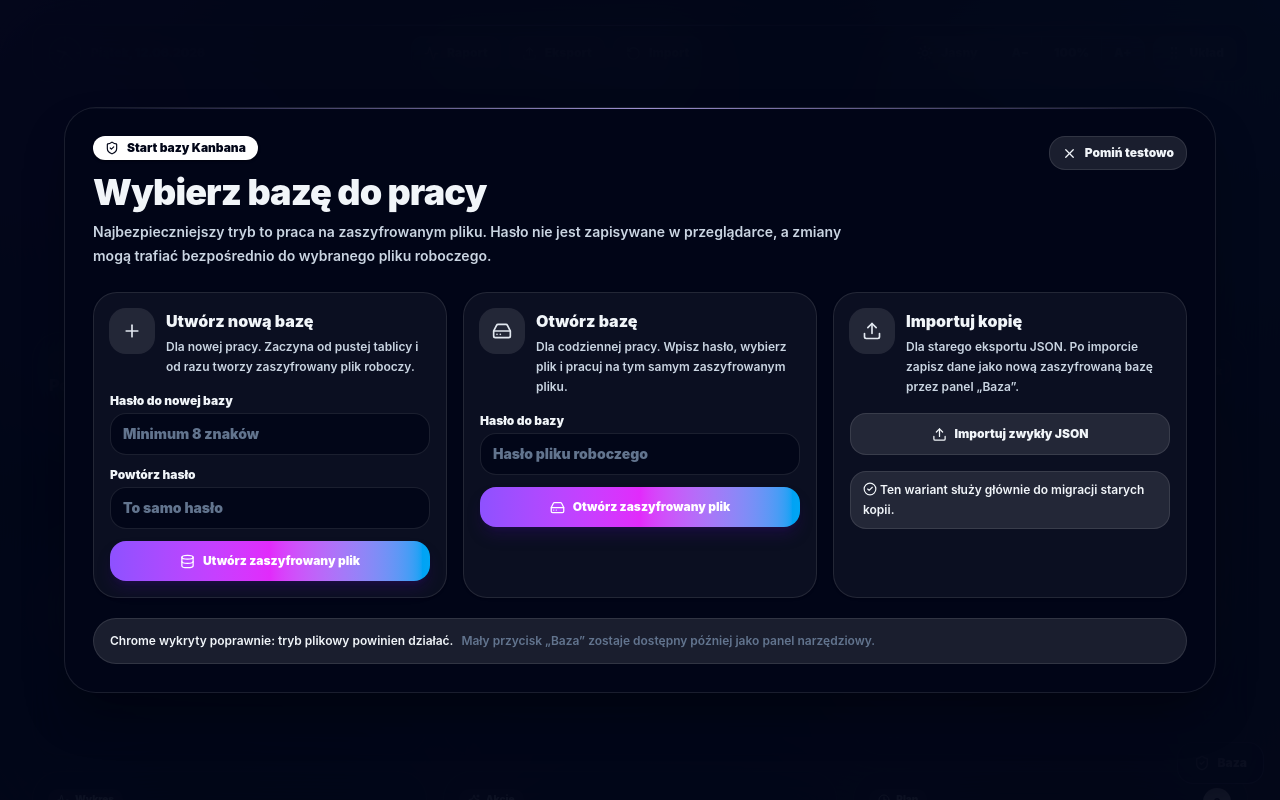
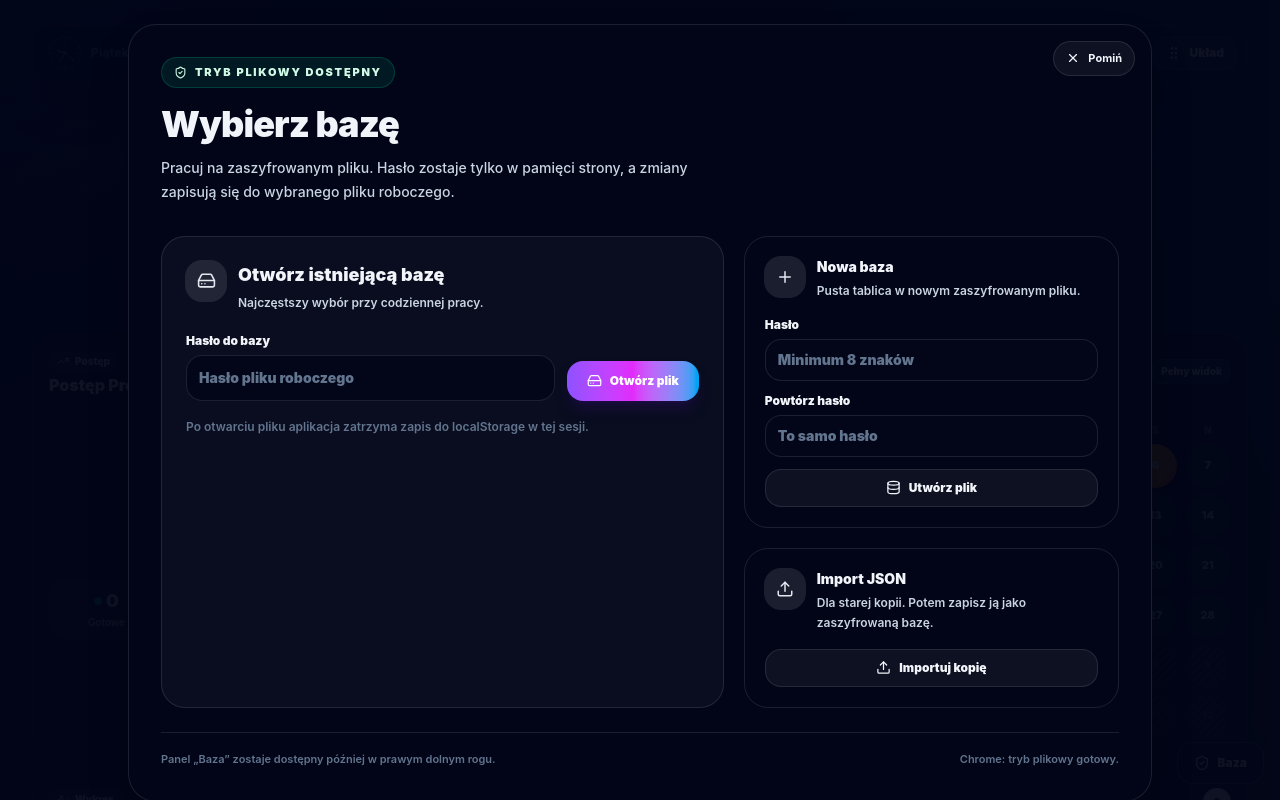
Before and after one commit to KurkaGetrurka/Project_kanban_local, a React (Vite) app: page / in a window 1280 px wide. Shown: the top 800 px of the page. Built offline with nearby package versions, Linux system fonts and the light colour scheme.

Commit message:
Refine startup database gate minimalist layout

```diff
--- a/src/kanban/components/startup-database-gate.jsx
+++ b/src/kanban/components/startup-database-gate.jsx
@@ -1,5 +1,5 @@
 import React, { useEffect, useMemo, useRef, useState } from "react";
-import { CheckCircle2, Database, HardDrive, Plus, ShieldCheck, Upload, X } from "lucide-react";
+import { Database, HardDrive, Plus, ShieldCheck, Upload, X } from "lucide-react";
 
 import {
   LEGACY_KEYS,
@@ -66,20 +66,33 @@ export function StartupDatabaseGate() {
   const t = useMemo(() => theme[themeMode] || theme.dark, [themeMode]);
   const isDark = themeMode === "dark";
 
+  const pageTheme = isDark
+    ? "bg-slate-950/95 text-slate-100"
+    : "bg-slate-50/95 text-slate-950";
   const shellTheme = isDark
-    ? "border-white/10 bg-slate-950/95 text-slate-100 shadow-black/40"
-    : "border-white/70 bg-white/95 text-slate-900 shadow-slate-200/70";
-  const panelTheme = isDark
-    ? "border-white/10 bg-white/[0.045] text-slate-100"
-    : "border-slate-200 bg-white/80 text-slate-900";
+    ? "border-white/10 bg-slate-950/96 shadow-black/30"
+    : "border-slate-200 bg-white shadow-slate-200/70";
+  const mainPanelTheme = isDark
+    ? "border-white/10 bg-white/[0.035]"
+    : "border-slate-200 bg-slate-50/70";
+  const secondaryPanelTheme = isDark
+    ? "border-white/10 bg-transparent hover:bg-white/[0.035]"
+    : "border-slate-200 bg-white hover:bg-slate-50";
   const mutedText = isDark ? "text-slate-300" : "text-slate-600";
   const softText = isDark ? "text-slate-500" : "text-slate-400";
   const inputTheme = isDark
     ? "border-white/10 bg-slate-950 text-slate-100 placeholder:text-slate-500"
     : "border-slate-200 bg-white text-slate-900 placeholder:text-slate-400";
   const secondaryButton = isDark
-    ? "border-white/10 bg-white/10 text-slate-100 hover:bg-white/15"
-    : "border-slate-200 bg-white/85 text-slate-700 hover:bg-white";
+    ? "border-white/10 bg-white/5 text-slate-100 hover:bg-white/10"
+    : "border-slate-200 bg-white text-slate-700 hover:bg-slate-50";
+  const statusPill = fileSystemSupported
+    ? isDark
+      ? "border-emerald-400/20 bg-emerald-400/10 text-emerald-100"
+      : "border-emerald-200 bg-emerald-50 text-emerald-800"
+    : isDark
+      ? "border-amber-300/20 bg-amber-300/10 text-amber-100"
+      : "border-amber-200 bg-amber-50 text-amber-900";
 
   useEffect(() => {
     setFileSystemSupported(isFileSystemAccessSupported());
@@ -242,59 +255,92 @@ export function StartupDatabaseGate() {
   if (!visible) return null;
 
   return (
-    <div
-      className={cx(
-        "fixed inset-0 z-[80] flex items-center justify-center overflow-y-auto p-4 backdrop-blur-2xl",
-        isDark ? "bg-slate-950/90" : "bg-slate-100/85"
-      )}
-    >
-      <div className={cx("relative w-full max-w-6xl overflow-hidden rounded-[2rem] border p-5 shadow-2xl sm:p-7", shellTheme)}>
-        <div className="pointer-events-none absolute inset-x-0 top-0 h-px bg-gradient-to-r from-transparent via-violet-300/80 to-transparent" />
-
-        <div className="mb-6 flex flex-col gap-4 md:flex-row md:items-start md:justify-between">
-          <div>
-            <div className={cx("mb-3 inline-flex items-center gap-2 rounded-full px-3 py-1 text-xs font-black shadow-sm", t.buttonPrimary)}>
-              <ShieldCheck size={14} /> Start bazy Kanbana
-            </div>
-            <h1 className="text-3xl font-black tracking-tight sm:text-4xl">Wybierz bazę do pracy</h1>
-            <p className={cx("mt-2 max-w-3xl text-sm font-semibold leading-6", mutedText)}>
-              Najbezpieczniejszy tryb to praca na zaszyfrowanym pliku. Hasło nie jest zapisywane w przeglądarce, a zmiany mogą trafiać bezpośrednio do wybranego pliku roboczego.
-            </p>
-          </div>
-
+    <div className={cx("fixed inset-0 z-[80] overflow-y-auto p-4 sm:p-6", pageTheme)}>
+      <div className="mx-auto flex min-h-full w-full max-w-5xl items-center justify-center">
+        <div className={cx("relative w-full rounded-[1.75rem] border p-5 shadow-2xl sm:p-8", shellTheme)}>
           <button
             type="button"
             onClick={() => setVisible(false)}
-            className={cx("inline-flex items-center gap-2 self-start rounded-2xl border px-3 py-2 text-xs font-black transition hover:-translate-y-0.5", secondaryButton)}
+            className={cx("absolute right-4 top-4 inline-flex items-center gap-2 rounded-full border px-3 py-2 text-[11px] font-bold transition hover:-translate-y-0.5", secondaryButton)}
             title="Przejdź do tablicy bez otwierania bazy"
           >
-            <X size={15} /> Pomiń testowo
+            <X size={14} /> Pomiń
           </button>
+
+          <header className="mb-8 max-w-2xl pr-24">
+            <div className={cx("mb-4 inline-flex items-center gap-2 rounded-full border px-3 py-1.5 text-[11px] font-black uppercase tracking-[0.16em]", statusPill)}>
+              <ShieldCheck size={13} />
+              {fileSystemSupported ? "Tryb plikowy dostępny" : "Wymagany Chrome / Edge"}
             </div>
+            <h1 className="text-3xl font-black tracking-tight sm:text-4xl">Wybierz bazę</h1>
+            <p className={cx("mt-3 text-sm font-medium leading-6", mutedText)}>
+              Pracuj na zaszyfrowanym pliku. Hasło zostaje tylko w pamięci strony, a zmiany zapisują się do wybranego pliku roboczego.
+            </p>
+          </header>
 
           {notice && (
-          <div className={cx("mb-5 rounded-3xl border px-4 py-3 text-xs font-bold leading-5", secondaryButton)}>
+            <div className={cx("mb-5 rounded-2xl border px-4 py-3 text-xs font-bold leading-5", secondaryButton)}>
               {notice}
             </div>
           )}
 
-        <div className="grid gap-4 lg:grid-cols-3">
-          <section className={cx("rounded-3xl border p-4 shadow-sm", panelTheme)}>
-            <div className="mb-4 flex items-start gap-3">
-              <span className={cx("flex h-11 w-11 shrink-0 items-center justify-center rounded-2xl ring-1", t.chip)}>
-                <Plus size={20} />
+          <div className="grid gap-5 lg:grid-cols-[1.2fr_0.8fr]">
+            <section className={cx("rounded-[1.5rem] border p-5 sm:p-6", mainPanelTheme)}>
+              <div className="mb-5 flex items-start gap-3">
+                <span className={cx("flex h-10 w-10 shrink-0 items-center justify-center rounded-2xl ring-1", t.chip)}>
+                  <HardDrive size={19} />
                 </span>
                 <div>
-                <h2 className="text-base font-black">Utwórz nową bazę</h2>
+                  <h2 className="text-lg font-black">Otwórz istniejącą bazę</h2>
                   <p className={cx("mt-1 text-xs font-semibold leading-5", mutedText)}>
-                  Dla nowej pracy. Zaczyna od pustej tablicy i od razu tworzy zaszyfrowany plik roboczy.
+                    Najczęstszy wybór przy codziennej pracy.
+                  </p>
+                </div>
+              </div>
+
+              <div className="grid gap-3 sm:grid-cols-[1fr_auto] sm:items-end">
+                <label className="grid gap-1.5 text-xs font-black">
+                  Hasło do bazy
+                  <input
+                    type="password"
+                    value={openPassword}
+                    onChange={(event) => setOpenPassword(event.target.value)}
+                    className={cx("rounded-2xl border px-3 py-3 text-sm outline-none ring-violet-300 transition focus:ring-4", inputTheme)}
+                    placeholder="Hasło pliku roboczego"
+                  />
+                </label>
+                <button
+                  type="button"
+                  onClick={openExistingEncryptedDatabase}
+                  disabled={busy || !fileSystemSupported}
+                  className={cx("inline-flex items-center justify-center gap-2 rounded-2xl px-5 py-3 text-xs font-black shadow-lg transition hover:-translate-y-0.5 disabled:cursor-not-allowed disabled:opacity-40", t.actionPrimary)}
+                >
+                  <HardDrive size={15} /> {busy ? "Otwieram..." : "Otwórz plik"}
+                </button>
+              </div>
+
+              <p className={cx("mt-4 text-xs font-semibold leading-5", softText)}>
+                Po otwarciu pliku aplikacja zatrzyma zapis do localStorage w tej sesji.
+              </p>
+            </section>
+
+            <div className="grid gap-5">
+              <section className={cx("rounded-[1.5rem] border p-5 transition", secondaryPanelTheme)}>
+                <div className="mb-4 flex items-start gap-3">
+                  <span className={cx("flex h-10 w-10 shrink-0 items-center justify-center rounded-2xl ring-1", t.chip)}>
+                    <Plus size={18} />
+                  </span>
+                  <div>
+                    <h2 className="text-sm font-black">Nowa baza</h2>
+                    <p className={cx("mt-1 text-xs font-semibold leading-5", mutedText)}>
+                      Pusta tablica w nowym zaszyfrowanym pliku.
                     </p>
                   </div>
                 </div>
 
                 <div className="grid gap-3">
-              <label className="grid gap-1 text-xs font-black">
-                Hasło do nowej bazy
+                  <label className="grid gap-1.5 text-xs font-black">
+                    Hasło
                     <input
                       type="password"
                       value={newPassword}
@@ -303,7 +349,7 @@ export function StartupDatabaseGate() {
                       placeholder="Minimum 8 znaków"
                     />
                   </label>
-              <label className="grid gap-1 text-xs font-black">
+                  <label className="grid gap-1.5 text-xs font-black">
                     Powtórz hasło
                     <input
                       type="password"
@@ -317,57 +363,22 @@ export function StartupDatabaseGate() {
                     type="button"
                     onClick={createNewEncryptedDatabase}
                     disabled={busy || !fileSystemSupported}
-                className={cx("inline-flex items-center justify-center gap-2 rounded-2xl px-4 py-3 text-xs font-black shadow-lg transition hover:-translate-y-0.5 disabled:cursor-not-allowed disabled:opacity-40", t.actionPrimary)}
+                    className={cx("inline-flex items-center justify-center gap-2 rounded-2xl border px-4 py-2.5 text-xs font-black transition hover:-translate-y-0.5 disabled:cursor-not-allowed disabled:opacity-40", secondaryButton)}
                   >
-                <Database size={15} /> {busy ? "Tworzę..." : "Utwórz zaszyfrowany plik"}
+                    <Database size={15} /> {busy ? "Tworzę..." : "Utwórz plik"}
                   </button>
                 </div>
               </section>
 
-          <section className={cx("rounded-3xl border p-4 shadow-sm", panelTheme)}>
+              <section className={cx("rounded-[1.5rem] border p-5 transition", secondaryPanelTheme)}>
                 <div className="mb-4 flex items-start gap-3">
-              <span className={cx("flex h-11 w-11 shrink-0 items-center justify-center rounded-2xl ring-1", t.chip)}>
-                <HardDrive size={20} />
+                  <span className={cx("flex h-10 w-10 shrink-0 items-center justify-center rounded-2xl ring-1", t.chip)}>
+                    <Upload size={18} />
                   </span>
                   <div>
-                <h2 className="text-base font-black">Otwórz bazę</h2>
+                    <h2 className="text-sm font-black">Import JSON</h2>
                     <p className={cx("mt-1 text-xs font-semibold leading-5", mutedText)}>
-                  Dla codziennej pracy. Wpisz hasło, wybierz plik i pracuj na tym samym zaszyfrowanym pliku.
-                </p>
-              </div>
-            </div>
-
-            <div className="grid gap-3">
-              <label className="grid gap-1 text-xs font-black">
-                Hasło do bazy
-                <input
-                  type="password"
-                  value={openPassword}
-                  onChange={(event) => setOpenPassword(event.target.value)}
-                  className={cx("rounded-2xl border px-3 py-2.5 text-sm outline-none ring-violet-300 transition focus:ring-4", inputTheme)}
-                  placeholder="Hasło pliku roboczego"
-                />
-              </label>
-              <button
-                type="button"
-                onClick={openExistingEncryptedDatabase}
-                disabled={busy || !fileSystemSupported}
-                className={cx("inline-flex items-center justify-center gap-2 rounded-2xl px-4 py-3 text-xs font-black shadow-lg transition hover:-translate-y-0.5 disabled:cursor-not-allowed disabled:opacity-40", t.actionPrimary)}
-              >
-                <HardDrive size={15} /> {busy ? "Otwieram..." : "Otwórz zaszyfrowany plik"}
-              </button>
-            </div>
-          </section>
-
-          <section className={cx("rounded-3xl border p-4 shadow-sm", panelTheme)}>
-            <div className="mb-4 flex items-start gap-3">
-              <span className={cx("flex h-11 w-11 shrink-0 items-center justify-center rounded-2xl ring-1", t.chip)}>
-                <Upload size={20} />
-              </span>
-              <div>
-                <h2 className="text-base font-black">Importuj kopię</h2>
-                <p className={cx("mt-1 text-xs font-semibold leading-5", mutedText)}>
-                  Dla starego eksportu JSON. Po imporcie zapisz dane jako nową zaszyfrowaną bazę przez panel „Baza”.
+                      Dla starej kopii. Potem zapisz ją jako zaszyfrowaną bazę.
                     </p>
                   </div>
                 </div>
@@ -383,24 +394,18 @@ export function StartupDatabaseGate() {
                   type="button"
                   onClick={() => importInputRef.current?.click()}
                   disabled={busy}
-              className={cx("inline-flex w-full items-center justify-center gap-2 rounded-2xl border px-4 py-3 text-xs font-black transition hover:-translate-y-0.5 disabled:cursor-not-allowed disabled:opacity-40", secondaryButton)}
+                  className={cx("inline-flex w-full items-center justify-center gap-2 rounded-2xl border px-4 py-2.5 text-xs font-black transition hover:-translate-y-0.5 disabled:cursor-not-allowed disabled:opacity-40", secondaryButton)}
                 >
-              <Upload size={15} /> Importuj zwykły JSON
+                  <Upload size={15} /> Importuj kopię
                 </button>
-
-            <div className={cx("mt-4 rounded-2xl border px-3 py-2 text-xs font-semibold leading-5", secondaryButton)}>
-              <CheckCircle2 size={14} className="mb-1 inline-block" /> Ten wariant służy głównie do migracji starych kopii.
-            </div>
               </section>
             </div>
+          </div>
 
-        <div className={cx("mt-5 rounded-3xl border px-4 py-3 text-xs font-semibold leading-5", secondaryButton)}>
-          {fileSystemSupported
-            ? "Chrome wykryty poprawnie: tryb plikowy powinien działać."
-            : "Ta przeglądarka nie zgłasza obsługi File System Access API. Dla trybu plikowego użyj Chrome albo Edge."}
-          <span className={cx("ml-2", softText)}>
-            Mały przycisk „Baza” zostaje dostępny później jako panel narzędziowy.
-          </span>
+          <footer className={cx("mt-6 flex flex-col gap-2 border-t pt-4 text-[11px] font-semibold leading-5 sm:flex-row sm:items-center sm:justify-between", isDark ? "border-white/10" : "border-slate-200", softText)}>
+            <span>Panel „Baza” zostaje dostępny później w prawym dolnym rogu.</span>
+            <span>{fileSystemSupported ? "Chrome: tryb plikowy gotowy." : "Dla trybu plikowego użyj Chrome albo Edge."}</span>
+          </footer>
         </div>
       </div>
     </div>
```
Lines whose indentation alone changed are shown as unchanged.
